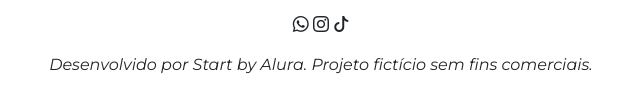
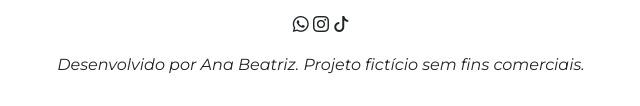
Before and after one commit to biana77/projeto-1tri, a plain HTML site: page index.html in a window 1280 px wide. Shown: the part 3072-3178 px from the top of the page, 319-959 px from the left. Drawn offline with nearby package versions, Linux system fonts and the light colour scheme.

Commit message:
Update index.html

```diff
--- a/index.html
+++ b/index.html
@@ -127,7 +127,7 @@
         <i class="bi bi-whatsapp"></i>
         <i class="bi bi-instagram"></i>
         <i class="bi bi-tiktok"></i>
-        <p class="mt-3">Desenvolvido por Start by Alura. Projeto fictício sem fins comerciais.</p>
+        <p class="mt-3">Desenvolvido por Ana Beatriz. Projeto fictício sem fins comerciais.</p>
     </footer>
     <script src="https://cdnjs.cloudflare.com/ajax/libs/scrollReveal.js/4.0.9/scrollreveal.js"></script>
     <script src="script.js"></script>
```
